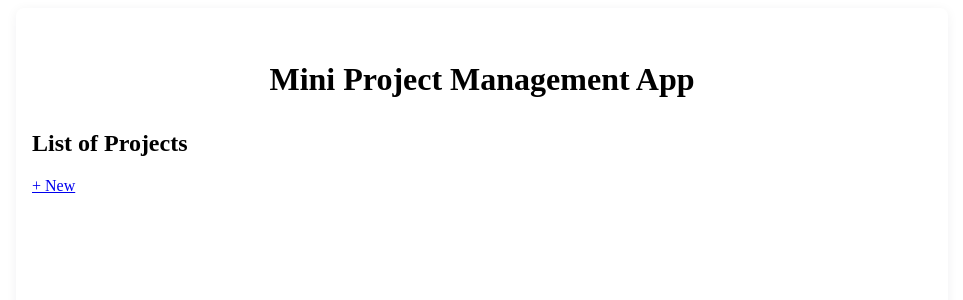
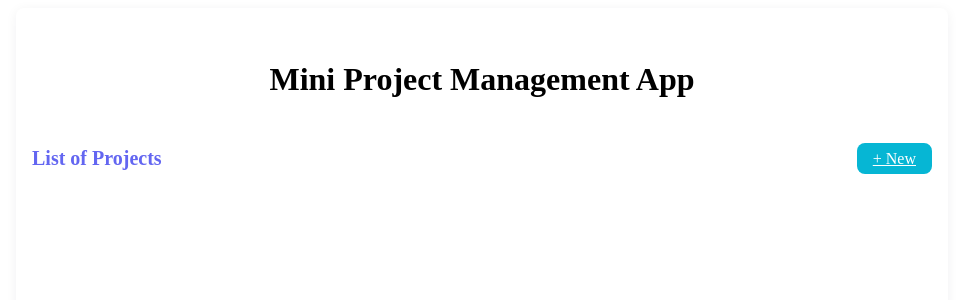
Before and after one commit to siefimov/react-nestjs-project, a React (Vite) app in the folder frontend/: page / in a window 1280 px wide. Shown: the top 300 px of the page, without its empty margins (158-1121 px from the left). Built offline with nearby package versions, Linux system fonts and the light colour scheme; no server answers.

Commit message:
mpma-7: + projects view styles

```diff
--- /dev/null
+++ b/frontend/src/views/projects/projects.module.scss
@@ -0,0 +1,31 @@
+@import '../../styles/_variables.scss';
+
+.projects-page {
+  margin: $spacing-md auto;
+  max-width: 900px;
+}
+
+.projects-page__header {
+  display: flex;
+  align-items: center;
+  justify-content: space-between;
+  margin-bottom: $spacing-sm;
+}
+
+.projects-page__title {
+  font-size: $font-size-lg;
+  color: $color-primary;
+}
+
+.projects-page__new-link {
+  background: $color-accent;
+  color: #fff;
+  border-radius: $radius;
+  padding: 0.4em 1em;
+  font-weight: 500;
+  transition: background $transition;
+  &:hover {
+    background: $color-primary;
+    color: #fff;
+  }
+}
--- a/frontend/src/views/projects/projects.tsx
+++ b/frontend/src/views/projects/projects.tsx
@@ -2,15 +2,21 @@ import { Link } from 'react-router';
 import { useProjects } from '../../api';
 import { ProjectList } from '../../components';
 import { APP_ROUTES } from '../../constants';
+import styles from './projects.module.scss';
 
 export const Projects = () => {
   const projects = useProjects();
 
   return (
-    <div>
-      <div>
-        <h2>List of Projects</h2>
-        <Link to={APP_ROUTES.CREATE}>+ New</Link>
+    <div className={styles['projects-page']}>
+      <div className={styles['projects-page__header']}>
+        <h2 className={styles['projects-page__title']}>List of Projects</h2>
+        <Link
+          to={APP_ROUTES.CREATE}
+          className={styles['projects-page__new-link']}
+        >
+          + New
+        </Link>
       </div>
       {projects.isSuccess && (
         <div>
```
